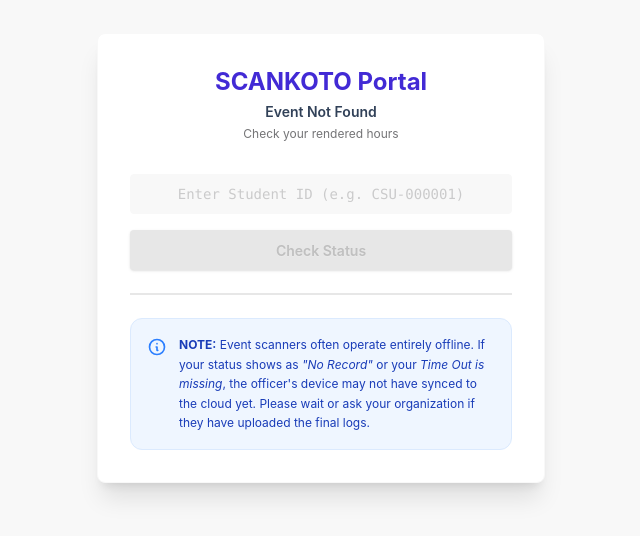
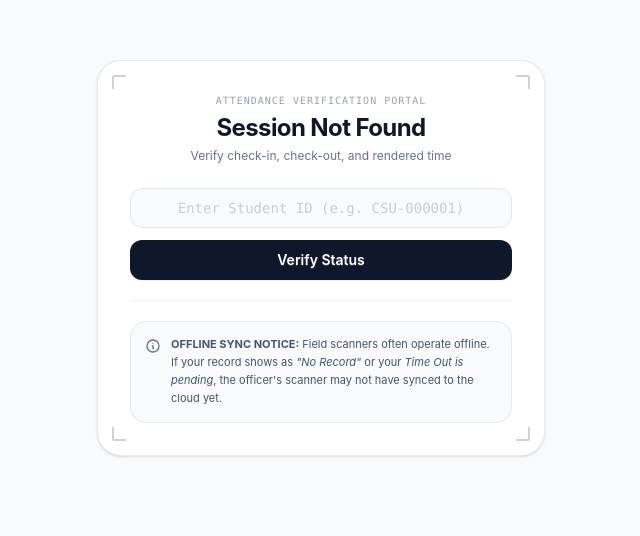
Before and after one commit to windylyswifts/SCANKOTO, a React (Vite) app in the folder SCANKOTO/: page /portal/1 in a window 1280 px wide. Shown: the part 142-678 px from the top of the page, without its empty margins (319-959 px from the left). Built offline with nearby package versions, Linux system fonts and the light colour scheme; no server answers; the database is empty.

Commit message:
ux is temporary done

```diff
--- a/SCANKOTO/src/components/StudentPortal.jsx
+++ b/SCANKOTO/src/components/StudentPortal.jsx
@@ -84,7 +84,7 @@ const StudentPortal = () => {
               minute: 'numeric',
               hour12: true
             })
-          : 'Pending / Not Checked Out',
+          : 'Pending Check-Out',
         hasCheckedOut,
         minutesRendered,
         target,
@@ -99,103 +99,109 @@ const StudentPortal = () => {
   };
 
   return (
-    <div className="min-h-screen bg-base-200 flex flex-col items-center justify-center p-4">
-      <div className="card w-full max-w-md bg-base-100 shadow-xl border border-base-200">
-        <div className="card-body p-8">
+    <div className="min-h-screen bg-slate-50 flex flex-col items-center justify-center p-4 text-slate-900">
+      <div className="w-full max-w-md bg-white shadow-sm border border-slate-200/90 rounded-3xl p-8 relative overflow-hidden">
+        {/* Viewfinder Corner Reticles */}
+        <span className="pointer-events-none absolute top-3.5 left-3.5 w-3.5 h-3.5 border-t-2 border-l-2 border-slate-900/20 rounded-tl-xs" />
+        <span className="pointer-events-none absolute top-3.5 right-3.5 w-3.5 h-3.5 border-t-2 border-r-2 border-slate-900/20 rounded-tr-xs" />
+        <span className="pointer-events-none absolute bottom-3.5 left-3.5 w-3.5 h-3.5 border-b-2 border-l-2 border-slate-900/20 rounded-bl-xs" />
+        <span className="pointer-events-none absolute bottom-3.5 right-3.5 w-3.5 h-3.5 border-b-2 border-r-2 border-slate-900/20 rounded-br-xs" />
+
         <div className="text-center mb-6">
-            <h2 className="card-title text-2xl font-bold justify-center text-primary mb-1">
-              SCANKOTO Portal
+          <span className="text-[10px] font-mono uppercase tracking-widest text-slate-400 block mb-1">
+            ATTENDANCE VERIFICATION PORTAL
+          </span>
+          <h2 className="text-2xl font-bold text-slate-900 tracking-tight">
+            {eventNotFound
+              ? 'Session Not Found'
+              : eventDetails?.event_name || 'Loading Session...'}
           </h2>
-            <p className="text-sm font-semibold text-slate-700">
-              {eventNotFound
-                ? 'Event Not Found'
-                : eventDetails?.event_name || 'Loading Event...'}
-            </p>
-            <p className="text-xs text-base-content/60 mt-1">Check your rendered hours</p>
+          <p className="text-xs text-slate-500 mt-1">Verify check-in, check-out, and rendered time</p>
         </div>
 
-          <form onSubmit={checkAttendance} className="space-y-4">
-            <div className="form-control">
+        <form onSubmit={checkAttendance} className="space-y-3">
           <input
             type="text"
             placeholder="Enter Student ID (e.g. CSU-000001)"
-                className="input input-bordered w-full font-mono text-center focus:border-primary focus:ring-1 focus:ring-primary"
+            className="input input-bordered w-full font-mono text-center bg-slate-50 focus:bg-white border-slate-200 text-slate-900 focus:border-slate-900 focus:outline-none rounded-xl"
             value={studentId}
             onChange={(e) => setStudentId(e.target.value)}
             disabled={eventNotFound}
             required
           />
-            </div>
 
           <button
             type="submit"
-              className="btn btn-primary w-full shadow-sm"
+            className="btn bg-slate-900 hover:bg-slate-800 text-white border-none w-full rounded-xl font-semibold text-sm shadow-2xs"
             disabled={loading || eventNotFound}
           >
-              {loading ? <span className="loading loading-spinner loading-sm"></span> : 'Check Status'}
+            {loading ? <span className="loading loading-spinner loading-sm"></span> : 'Verify Status'}
           </button>
         </form>
 
         {error && (
-            <div className="mt-6 p-4 bg-error/10 border border-error/20 rounded-xl text-center">
-              <p className="text-sm text-error font-medium">{error}</p>
+          <div className="mt-5 p-3.5 bg-rose-50 border border-rose-200 rounded-xl text-center">
+            <p className="text-xs text-rose-700 font-semibold">{error}</p>
           </div>
         )}
 
         {result && (
-            <div className="mt-6 space-y-4 animate-scale-in">
-              <div className="bg-base-200 p-4 rounded-xl text-center">
-                <h3 className="font-bold text-lg text-slate-800">{result.name}</h3>
-                <p className="text-xs font-mono text-base-content/60 mt-1">{result.studentId}</p>
+          <div className="mt-6 space-y-3.5 animate-scale-in">
+            <div className="bg-slate-50 border border-slate-200/80 p-4 rounded-2xl text-center">
+              <h3 className="font-bold text-base text-slate-900">{result.name}</h3>
+              <p className="text-xs font-mono text-slate-500 mt-0.5">{result.studentId}</p>
             </div>
 
-              <div className="grid grid-cols-2 gap-4">
-                <div className="bg-base-100 border border-base-200 p-3 rounded-xl text-center shadow-sm">
-                  <p className="text-xs font-semibold text-slate-500 mb-1">Time In</p>
-                  <p className="text-sm font-bold">{result.checkIn}</p>
+            <div className="grid grid-cols-2 gap-3">
+              <div className="bg-white border border-slate-200 p-3 rounded-2xl text-center">
+                <p className="text-[10px] font-mono uppercase tracking-wider text-slate-400 mb-1">
+                  Time In
+                </p>
+                <p className="text-xs font-mono font-bold text-slate-900">{result.checkIn}</p>
               </div>
-                <div className="bg-base-100 border border-base-200 p-3 rounded-xl text-center shadow-sm">
-                  <p className="text-xs font-semibold text-slate-500 mb-1">Time Out</p>
-                  <p className="text-sm font-bold">{result.checkOut}</p>
+              <div className="bg-white border border-slate-200 p-3 rounded-2xl text-center">
+                <p className="text-[10px] font-mono uppercase tracking-wider text-slate-400 mb-1">
+                  Time Out
+                </p>
+                <p className="text-xs font-mono font-bold text-slate-900">{result.checkOut}</p>
               </div>
             </div>
 
             <div
-                className={`p-4 rounded-xl border text-center ${
+              className={`p-4 rounded-2xl border text-center ${
                 result.isCleared
-                    ? 'bg-success/10 border-success/20 text-success'
-                    : 'bg-warning/10 border-warning/20 text-warning-content'
+                  ? 'bg-emerald-50/80 border-emerald-200 text-emerald-900'
+                  : 'bg-amber-50/80 border-amber-200 text-amber-900'
               }`}
             >
-                <p className="text-sm font-bold mb-1">
+              <p className="text-xs font-mono font-bold uppercase tracking-wider">
                 {result.isCleared
-                    ? '✅ Cleared / Completed'
+                  ? 'CLEARED // COMPLETED'
                   : result.hasCheckedOut
-                    ? '⚠️ Insufficient Duration'
-                    : '⏳ Pending Check-Out'}
+                  ? 'INSUFFICIENT DURATION'
+                  : 'PENDING CHECK-OUT'}
               </p>
-                <p className="text-2xl font-black my-2">
+              <p className="text-3xl font-mono font-extrabold my-2">
                 {result.minutesRendered}{' '}
-                  <span className="text-sm font-semibold opacity-70">mins</span>
+                <span className="text-xs font-semibold opacity-75">MINS</span>
               </p>
-                <p className="text-xs font-medium opacity-80">
-                  Target requirement: {result.target} mins
+              <p className="text-[11px] font-mono opacity-80">
+                REQUIRED THRESHOLD: {result.target} MINS
               </p>
             </div>
           </div>
         )}
 
-          <div className="divider my-2"></div>
+        <div className="border-t border-slate-100 my-5"></div>
 
-          <div className="bg-blue-50 border border-blue-100 rounded-xl p-4 flex items-start gap-3">
-            <svg xmlns="http://www.w3.org/2000/svg" className="h-5 w-5 text-blue-500 flex-shrink-0 mt-0.5" fill="none" viewBox="0 0 24 24" stroke="currentColor">
+        <div className="bg-slate-50 border border-slate-200/80 rounded-2xl p-3.5 flex items-start gap-2.5">
+          <svg xmlns="http://www.w3.org/2000/svg" className="h-4 w-4 text-slate-500 flex-shrink-0 mt-0.5" fill="none" viewBox="0 0 24 24" stroke="currentColor">
             <path strokeLinecap="round" strokeLinejoin="round" strokeWidth={2} d="M13 16h-1v-4h-1m1-4h.01M21 12a9 9 0 11-18 0 9 9 0 0118 0z" />
           </svg>
-            <p className="text-xs text-blue-800 leading-relaxed">
-              <strong>NOTE:</strong> Event scanners often operate entirely offline. If your status shows as{' '}
-              <em>"No Record"</em> or your <em>Time Out is missing</em>, the officer's device may not have synced to the cloud yet. Please wait or ask your organization if they have uploaded the final logs.
+          <p className="text-[11px] text-slate-600 leading-relaxed">
+            <strong>OFFLINE SYNC NOTICE:</strong> Field scanners often operate offline. If your record shows as{' '}
+            <em>"No Record"</em> or your <em>Time Out is pending</em>, the officer's scanner may not have synced to the cloud yet.
           </p>
-          </div>
         </div>
       </div>
     </div>
```
Lines whose indentation alone changed are shown as unchanged.
